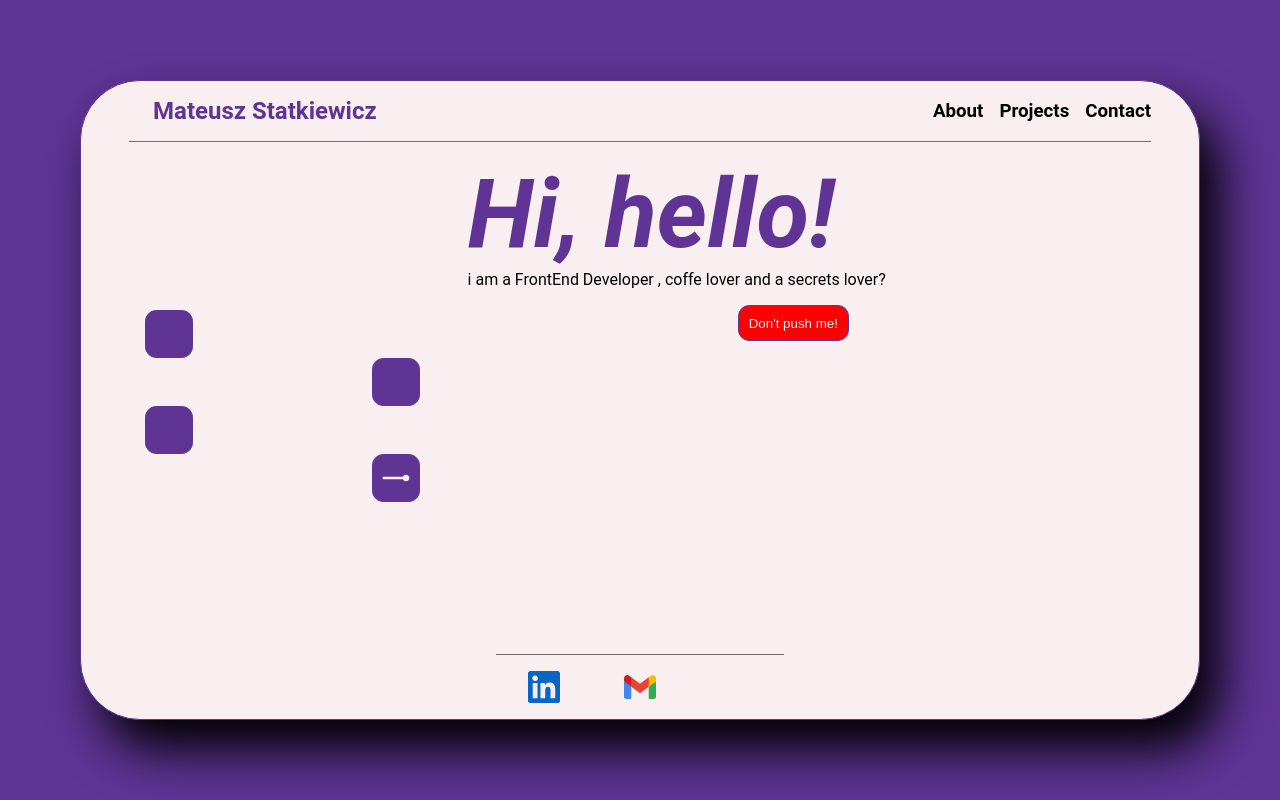
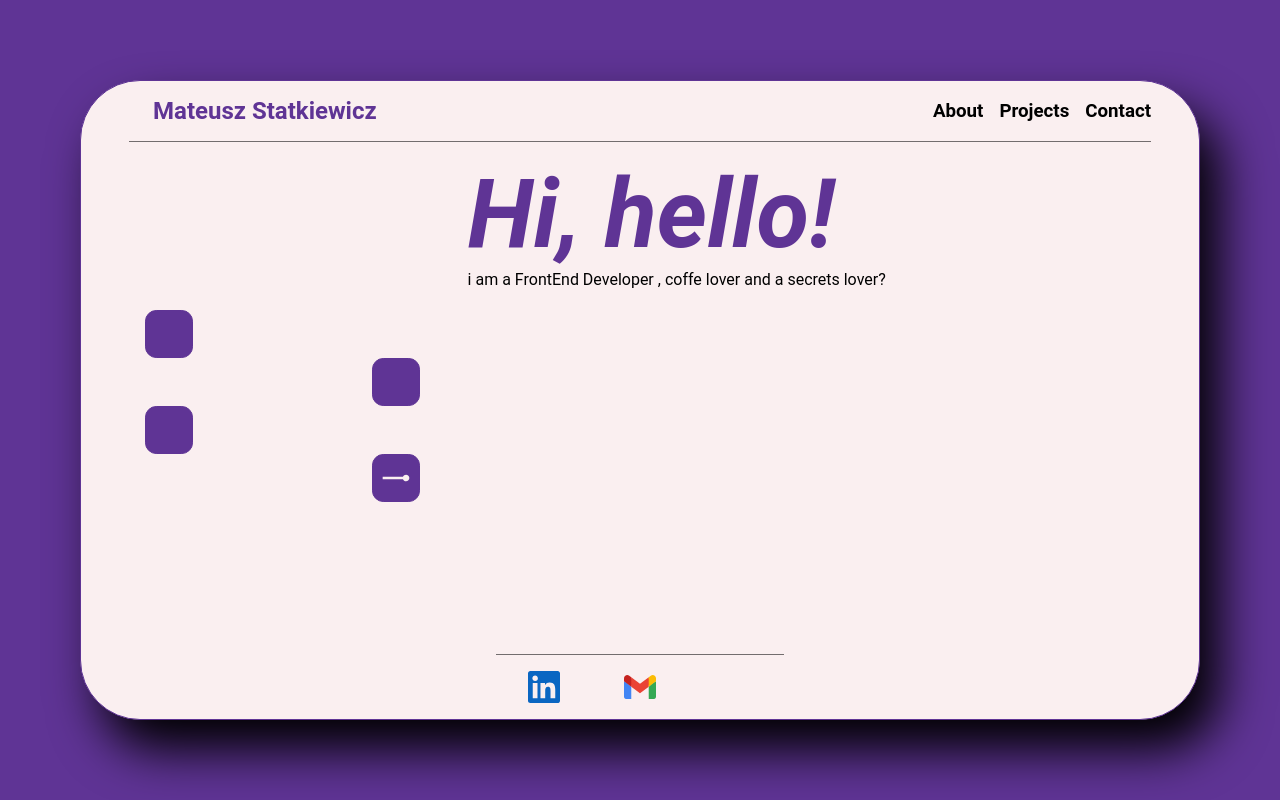
Before and after one commit to Keitar6/PortfolioSite, a React (Create React App) app in the folder portfolio/: page / in a window 1280 px wide. Built offline with nearby package versions, Linux system fonts and the light colour scheme; some icons are missing.

Commit message:
PWR logo added

```diff
--- a/portfolio/package.json
+++ b/portfolio/package.json
@@ -24,6 +24,7 @@
     "react-is": "^18.2.0",
     "react-router-dom": "^6.6.1",
     "react-scripts": "5.0.1",
+    "react-simple-arrows": "^0.2.0",
     "router": "^1.3.7",
     "styled-components": "^5.3.6",
     "typescript": "^4.9.4",
--- a/portfolio/src/components/getToKnowMeSections/educationSection/educationSection.component.tsx
+++ b/portfolio/src/components/getToKnowMeSections/educationSection/educationSection.component.tsx
@@ -11,7 +11,10 @@ import {
 export const EducationSectionText = () => {
   return (
     <EduSectionWrapper>
-      {/* <H1>Education</H1> */}
+      <img
+        src='/resources/LOGO_PWR.png'
+        alt='Wroclaw University of Science and Technology Logo'
+      />
       <EducationContainer>
         <EducationalSchoolsContainer>
           <EducationalDatesContainer>
--- a/portfolio/src/routes/homePage/homePage.route.tsx
+++ b/portfolio/src/routes/homePage/homePage.route.tsx
@@ -4,10 +4,8 @@ import {
   MyNameOnHp,
   HomePageContainer,
   WelcomeContainer,
-  SecretButton,
-  SecretButtonContainer,
 } from './homePage.styles';
-import ScratchOff from 'react-card-scratch-off';
+
 import { Footer } from '../../components/footer/footer.component';
 
 export const HomePage = () => {
@@ -24,9 +22,6 @@ export const HomePage = () => {
             {' '}
             i am a FrontEnd Developer , coffe lover and a secrets lover?{' '}
           </DescriptionHp>
-          <SecretButtonContainer>
-            <SecretButton>Don't push me!</SecretButton>
-          </SecretButtonContainer>
         </WelcomeContainer>
       </HomePageContainer>
       <Footer />
--- a/portfolio/src/utils/projects/getTheProject.utils.ts
+++ b/portfolio/src/utils/projects/getTheProject.utils.ts
@@ -23,9 +23,8 @@ export const ProjectsArray = [
     descriptionPoints: [
       'Implementation using React with Typescript',
       'State management --> Redux',
-      'Testing --> Jest',
       'Authentication and data management --> Firebase Firestore',
-      'Styling with Material UI self implemented theme',
+      'Styling --> SCSS ',
     ],
   },
 ];
```
Also changed, not shown: portfolio/public/resources/LOGO_PWR.png (added), 1 other file (tests, documents, lock files or other folders).
